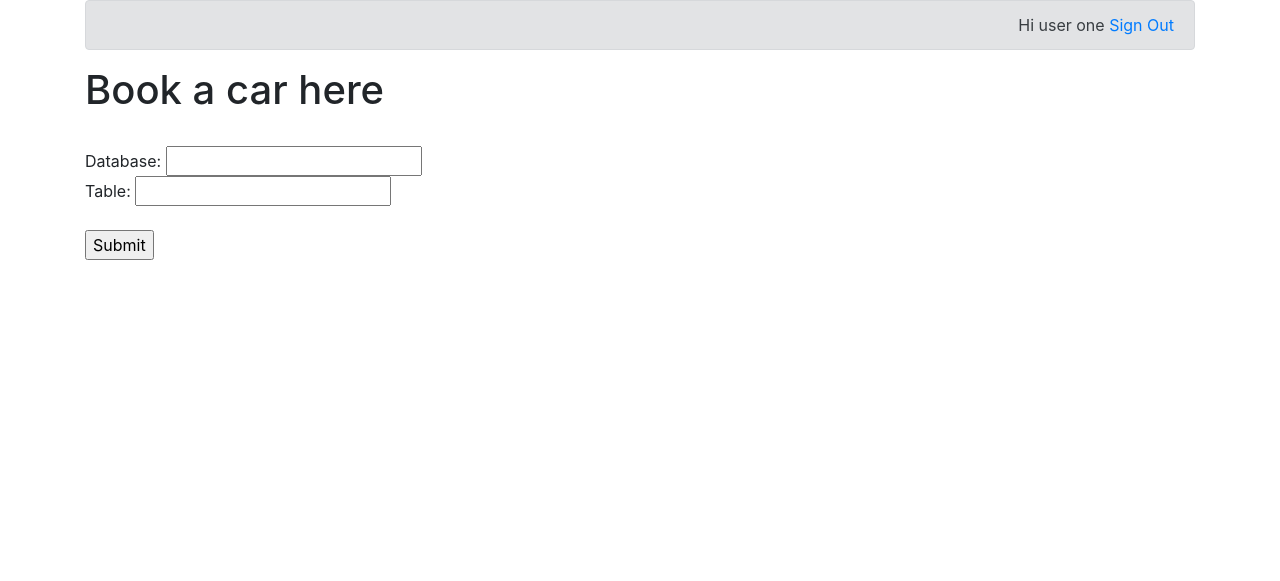
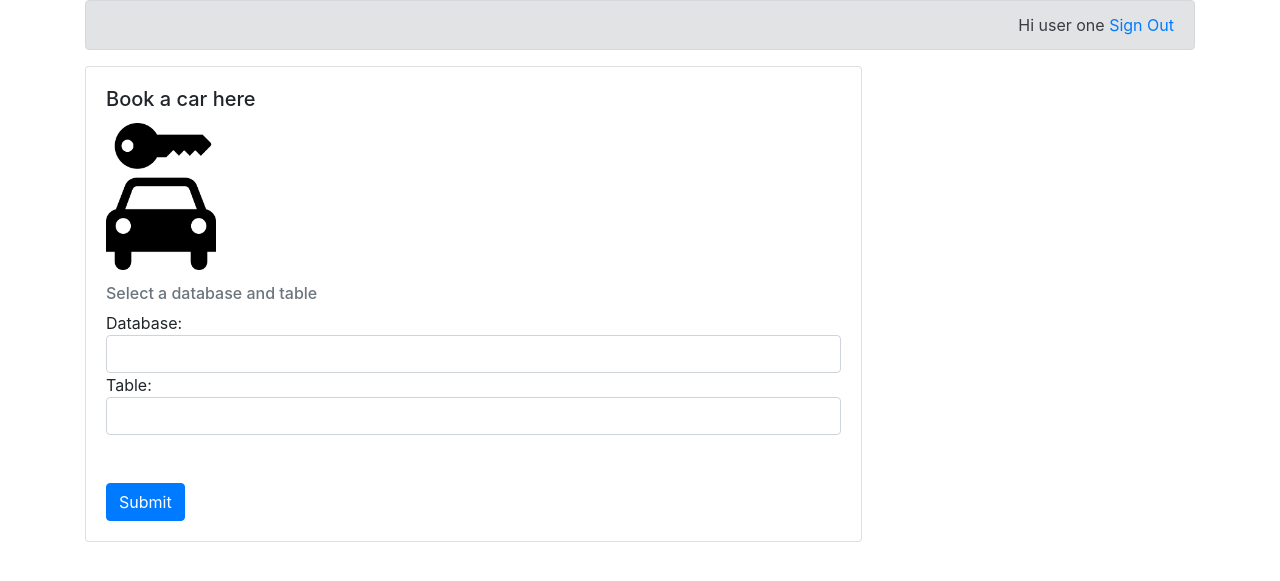
Before and after one commit to izzywest/FSWD40-day03-php, a PHP site: page /home.php?database1=3 in a window 1280 px wide. Shown: the top 581 px of the page. Run offline with PHP 8.4, Linux system fonts and the light colour scheme; a user stored in the database is signed in; data comes from the database, SQL or seed files in the repository; data that the repository does not hold is empty.

Commit message:
modify home.php, add picture

```diff
--- a/home.php
+++ b/home.php
@@ -27,22 +27,19 @@ $userRow=mysqli_fetch_array($res, MYSQLI_ASSOC);
 
     <!-- Content after login here -->
 
-    <h1>Book a car here</h1>
+<div class="card" style="width: 70%;">
+<div class="card-body">
+<h5 class="card-title">Book a car here</h5>
+<img class="card-img-top" src="car.png" style="width: 15%; padding-bottom: 20px;" alt="Card image cap">
+<h6 class="card-subtitle mb-2 text-muted">Select a database and table</h6>
+<form action="home.php" method="GET">Database: <input class="form-control" style="width: 100%; "type="text" name="database1" />
+Table: <input class="form-control" style="width: 100%; type="text" name="table1" /><br><br>
+<input class="btn btn-primary"  type="submit" name="submit" /></form>  </div>
+</div>
 
-    <br>
-<form action="home.php" method="GET">
-Database: <input type="text" name="database1" />
-<br>
-Table: <input type="text" name="table1" />
-<br>
-<br>
-<input type="submit" name="submit" />
-</form>
-<br>
 <?php
 $dbname = mysqli_real_escape_string($conn, $_GET['database1']);
 $table1 = mysqli_real_escape_string($conn, $_GET['table1']);
-
 
 if(isset($_GET["submit"])) {
 
@@ -50,14 +47,14 @@ $sql = "SELECT userId, userName, userEmail, userPass FROM `$table1`";
 $result = mysqli_query($conn, $sql);
 // fetch a next row (as long as there are some) into $row
 while($row = mysqli_fetch_assoc($result)) {
-       printf("ID=%s // Last Name: %s // First Name: %s<br>",
+       printf("ID=%s Last Name: %s // First Name: %s<br>",
                      $row["userId"], $row["userName"],$row["userEmail"]);
 }
 echo "<br>";
 }
 
 ?>
-    </div>
+</div>
 </body>
 </html>
 <?php ob_end_flush(); ?>
```
Also changed, not shown: car.png (added).
